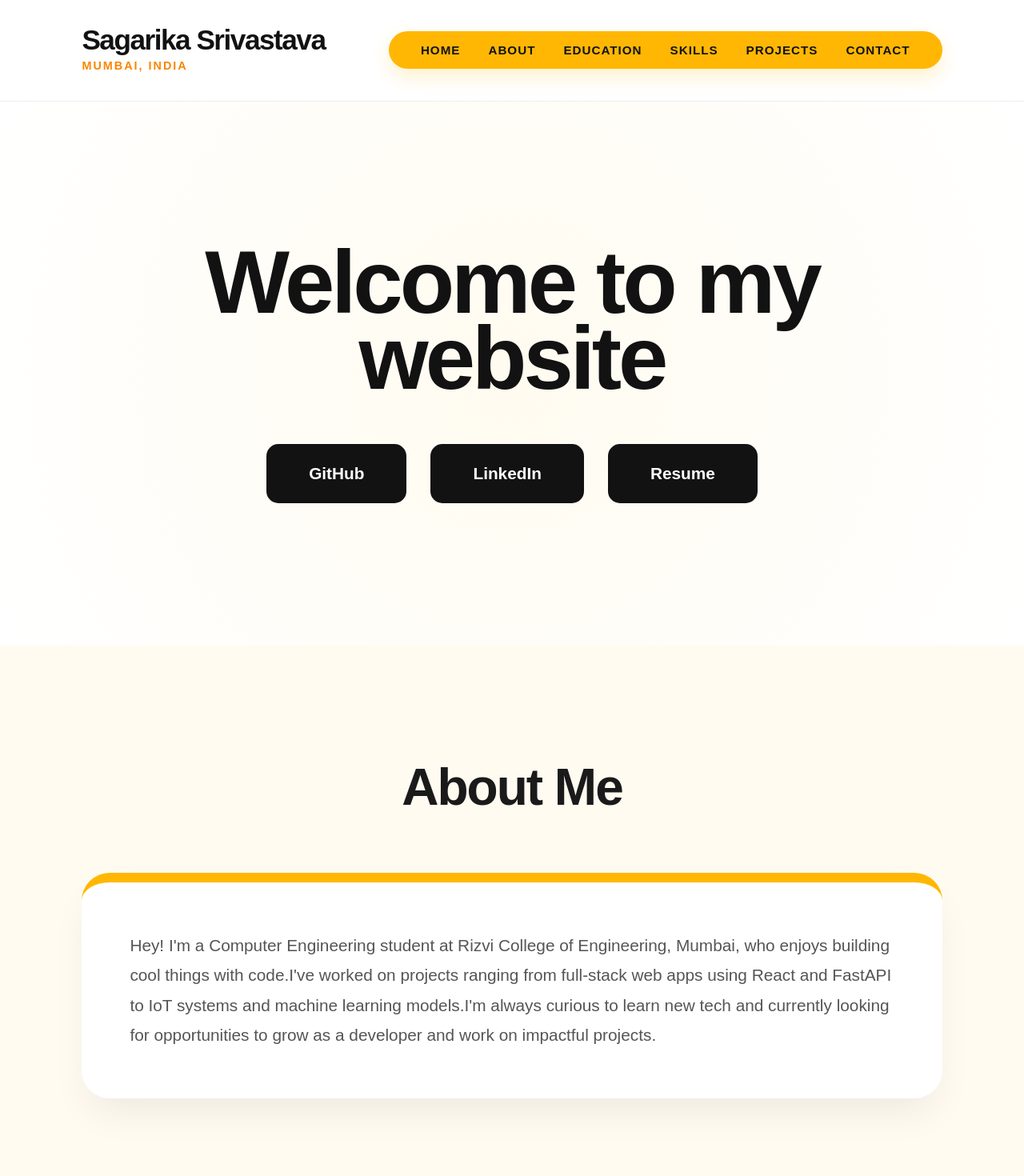
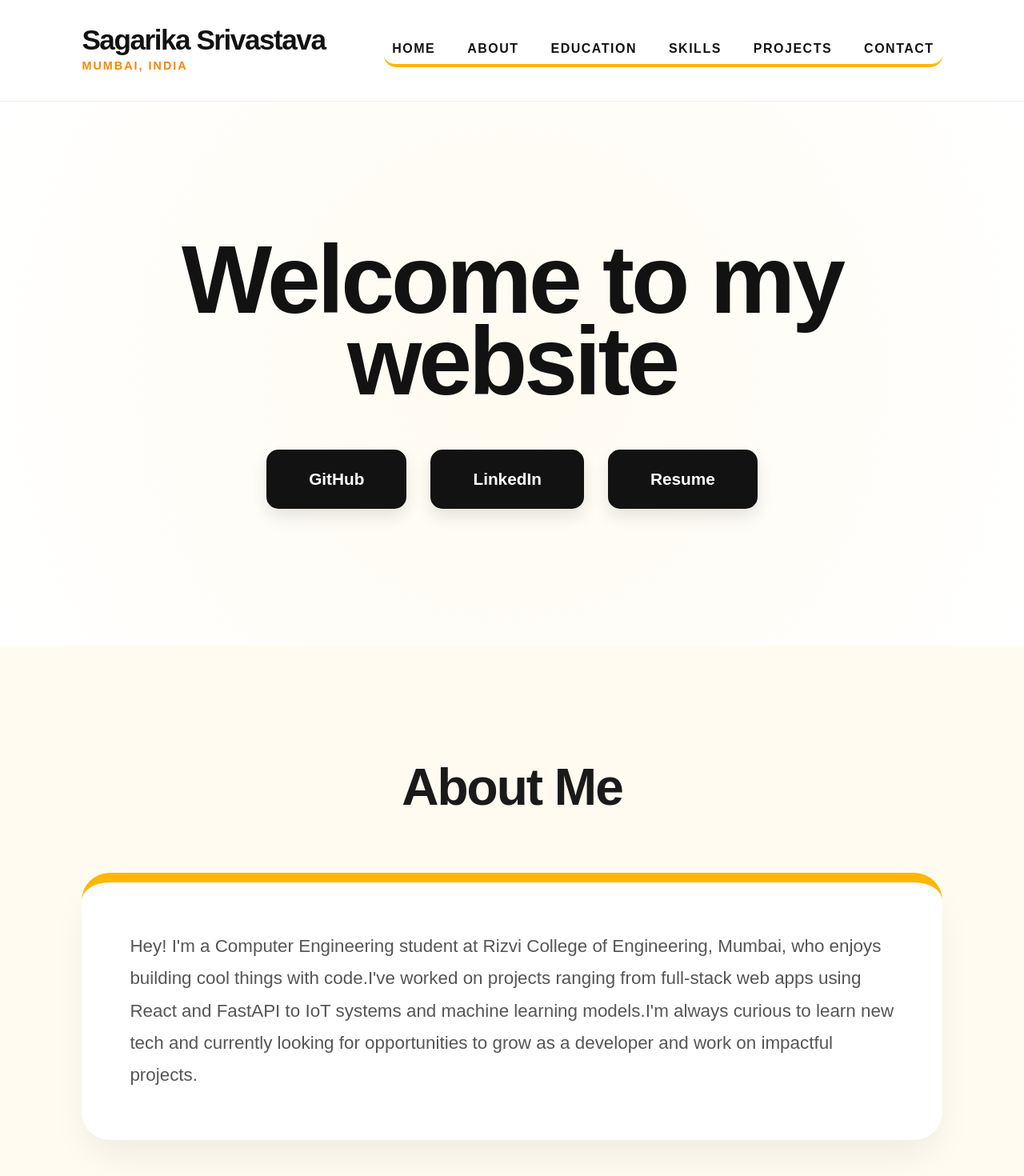
Before and after one commit to issrivastava/portfolio-gemini-version, a React (Create React App) app: page / in a window 1280 px wide. Shown: the top 1470 px of the page at 80% size. Built offline with nearby package versions, Linux system fonts and the light colour scheme; a web font is replaced by a local one.

Commit message:
Redesign: Updated layout to modern bento-style CSS

```diff
--- a/src/App.css
+++ b/src/App.css
@@ -18,7 +18,7 @@
   padding: 0;
   box-sizing: border-box;
   font-family: 'Glacial Indifference', sans-serif;
-  cursor: auto !important; /* Explicitly removed custom cursor */
+  cursor: auto !important;
 }
 
 html, body {
@@ -28,18 +28,18 @@ html, body {
   overflow-x: hidden;
 }
 
-/* --- NEW NAVIGATION DESIGN --- */
+/* --- THE CLASSY NAVIGATION BAR --- */
 .site-header {
   display: flex;
   justify-content: space-between;
   align-items: center;
   padding: 30px 8%;
   background: rgba(255, 255, 255, 0.98);
-  backdrop-filter: blur(10px);
+  backdrop-filter: blur(15px);
   position: sticky;
   top: 0;
   z-index: 1000;
-  border-bottom: 1px solid #eee;
+  border-bottom: 1px solid #f0f0f0;
 }
 
 .header-left h1 {
@@ -57,17 +57,16 @@ html, body {
   letter-spacing: 2px;
 }
 
-/* Redesigned Nav "Blob" into an elegant floating pill */
 .header-right-blob {
-  background-color: var(--accent);
-  padding: 15px 40px;
-  border-radius: 100px;
-  box-shadow: 0 10px 25px rgba(255, 183, 3, 0.2);
+  background-color: var(--white);
+  padding: 10px 10px;
+  border-radius: 15px;
+  border-bottom: 4px solid var(--accent);
 }
 
 .nav-menu {
   display: flex;
-  gap: 35px; /* Significant spacing between links */
+  gap: 40px;
   align-items: center;
 }
 
@@ -75,18 +74,33 @@ html, body {
   text-decoration: none;
   color: var(--dark);
   font-weight: 800;
-  font-size: 0.95rem;
+  font-size: 1rem;
   text-transform: uppercase;
-  letter-spacing: 1px;
-  transition: all 0.3s ease;
+  letter-spacing: 1.5px;
+  position: relative;
+  transition: color 0.3s ease;
+}
+
+.nav-menu a::after {
+  content: '';
+  position: absolute;
+  width: 0;
+  height: 3px;
+  bottom: -5px;
+  left: 0;
+  background-color: var(--accent);
+  transition: width 0.3s ease;
 }
 
 .nav-menu a:hover {
-  color: var(--white);
-  transform: translateY(-2px);
+  color: var(--accent-dark);
 }
 
-/* --- HERO SECTION (Centered & Classy) --- */
+.nav-menu a:hover::after {
+  width: 100%;
+}
+
+/* --- HERO SECTION --- */
 .hero-page {
   height: calc(100vh - 120px);
   display: flex;
@@ -98,7 +112,7 @@ html, body {
 }
 
 .welcome-text {
-  font-size: clamp(3.5rem, 12vw, 7rem); /* Extra large & Bold */
+  font-size: clamp(3.5rem, 12vw, 7.5rem);
   font-weight: 800;
   letter-spacing: -4px;
   line-height: 0.85;
@@ -123,6 +137,7 @@ html, body {
   font-size: 1.3rem;
   transition: all 0.4s cubic-bezier(0.175, 0.885, 0.32, 1.275);
   border: 3px solid var(--dark);
+  box-shadow: 0 10px 20px rgba(0,0,0,0.1);
 }
 
 .hero-btn:hover {
@@ -130,7 +145,6 @@ html, body {
   border-color: var(--accent);
   color: var(--dark);
   transform: translateY(-10px);
-  box-shadow: 0 20px 40px rgba(255, 183, 3, 0.3);
 }
 
 /* --- SECTION WRAPPERS --- */
@@ -140,9 +154,13 @@ html, body {
   justify-content: center;
 }
 
-/* Background alternating to fill empty space feel */
-#about, #skills, #contact {
+/* Alternating Backgrounds to kill empty space */
+#about, #experience, #skills, #contact {
   background-color: var(--accent-soft);
+}
+
+#education, #projects {
+  background-color: var(--white);
 }
 
 .content-inner {
@@ -158,18 +176,18 @@ html, body {
   letter-spacing: -2px;
 }
 
-/* --- UNIVERSAL CARD DESIGN --- */
+/* --- THE UNIVERSAL CARD DESIGN (12px Border) --- */
 .white-content-box,
 .education-card,
 .project-card,
 .skill-category {
   background: var(--white);
-  padding: 60px; /* High-end spaciousness */
+  padding: 60px;
   border-radius: 35px;
   border-top: var(--card-border);
   box-shadow: var(--shadow);
   margin-bottom: 50px;
-  transition: transform 0.4s ease, box-shadow 0.4s ease;
+  transition: transform 0.4s ease;
   width: 100%;
 }
 
@@ -178,24 +196,30 @@ html, body {
 .project-card:hover,
 .skill-category:hover {
   transform: translateY(-12px);
-  box-shadow: 0 40px 70px -15px rgba(0, 0, 0, 0.12);
 }
 
 /* --- CARD TYPOGRAPHY --- */
 h3 {
   font-size: 2.2rem;
   font-weight: 800;
-  margin-bottom: 25px;
+  margin-bottom: 10px;
   color: var(--dark);
 }
 
+.institution {
+  font-size: 1.4rem;
+  font-weight: 700;
+  color: var(--accent-dark);
+  margin-bottom: 20px;
+}
+
 p {
-  font-size: 1.3rem;
+  font-size: 1.4rem;
   line-height: 1.8;
   color: var(--text-secondary);
 }
 
-/* --- PROJECTS & SKILLS GRIDS --- */
+/* --- GRIDS --- */
 .projects-grid, .skills-container {
   display: grid;
   grid-template-columns: repeat(auto-fit, minmax(400px, 1fr));
@@ -238,22 +262,15 @@ p {
   font-weight: 800;
   margin: 8px;
   display: inline-block;
-  border: 2px solid transparent;
-  transition: all 0.3s ease;
+  border: 2px solid var(--accent);
 }
 
-.skill-badges span:hover {
-  border-color: var(--accent);
-  background: var(--white);
-  transform: scale(1.1);
-}
-
-/* --- EDUCATION HEADER --- */
+/* --- EDUCATION/EXPERIENCE HEADER --- */
 .education-header {
   display: flex;
   justify-content: space-between;
   align-items: center;
-  margin-bottom: 25px;
+  margin-bottom: 15px;
   flex-wrap: wrap;
 }
 
@@ -276,22 +293,6 @@ p {
   align-items: center;
 }
 
-.contact-details {
-  margin-bottom: 40px;
-  width: 100%;
-}
-
-.contact-details p {
-  font-size: 1.6rem;
-  font-weight: 800;
-  color: var(--dark);
-  padding: 20px 0;
-}
-
-.contact-details p:first-child {
-  border-bottom: 2px solid var(--accent-soft);
-}
-
 .message-btn {
   background: var(--dark) !important;
   color: var(--white) !important;
@@ -306,11 +307,12 @@ p {
   display: inline-flex;
   align-items: center;
   gap: 20px;
-  transition: all 0.4s cubic-bezier(0.175, 0.885, 0.32, 1.275);
+  transition: all 0.4s ease;
+  margin-top: 30px;
 }
 
 .message-btn::before {
-  content: "✉"; /* Elegant Envelope Symbol */
+  content: "✉";
   font-size: 2rem;
 }
 
@@ -335,25 +337,14 @@ p {
   margin: 0 25px;
   font-weight: 800;
   font-size: 1.1rem;
-  text-transform: uppercase;
 }
 
-.footer-credit {
-  margin-top: 50px;
-  font-size: 1rem;
-  opacity: 0.3;
-  letter-spacing: 3px;
-}
-
-/* --- RESPONSIVE ADJUSTMENTS --- */
+/* --- RESPONSIVE FIXES --- */
 @media (max-width: 900px) {
-  .site-header { flex-direction: column; gap: 25px; padding: 30px 5%; }
-  .header-right-blob { width: 100%; text-align: center; }
-  .nav-menu { gap: 15px; justify-content: center; }
+  .site-header { padding: 30px 5%; flex-direction: column; gap: 25px; }
+  .header-right-blob { width: 100%; border-bottom: none; border-left: 4px solid var(--accent); }
+  .nav-menu { gap: 20px; justify-content: center; flex-wrap: wrap; }
   .welcome-text { font-size: 3.5rem; letter-spacing: -1px; }
   .hero-button-container { flex-direction: column; width: 100%; }
   .hero-btn { width: 100%; }
-  .section-title { font-size: 2.8rem; }
-  .projects-grid, .skills-container { grid-template-columns: 1fr; }
-  .white-content-box, .education-card, .project-card, .skill-category { padding: 40px 25px; }
 }
--- a/src/App.js
+++ b/src/App.js
@@ -98,6 +98,24 @@ function App() {
   </div>
 </section>
 
+{/* Experience Section */}
+<section id="experience" className="content-yellow">
+  <div className="content-inner reveal">
+    <h2 className="section-title">Experience</h2>
+    <div className="white-content-box education-card">
+      <div className="education-header">
+        <h3>Machine Learning Intern</h3>
+        <span className="education-date">May 2026 — Present</span>
+      </div>
+      <p className="institution">testAIng.com · Internship</p>
+      <ul className="project-list" style={{marginTop: '20px'}}>
+        <li>Assisting in the development and optimization of ML models.</li>
+        <li>Collaborating on data preprocessing and feature engineering tasks.</li>
+      </ul>
+    </div>
+  </div>
+</section>
+
 {/* Skills Section */}
 <section id="skills" className="content-yellow">
   <div className="content-inner reveal">
@@ -108,13 +126,12 @@ function App() {
         <h4>Languages</h4>
         <div className="skill-badges">
           <span>Python</span>
+          <span>C</span>
           <span>C++</span>
           <span>C#</span>
           <span>JAVA</span>
           <span>JavaScript</span>
           <span>TypeScript</span>
-          <span>SQL</span>
-          <span>PostgreSQL</span>
           <span>LaTeX</span>
         </div>
       </div>
@@ -132,8 +149,10 @@ function App() {
 
       {/* Category: Data & AI */}
       <div className="skill-category">
-        <h4>Data Science & ML</h4>
+        <h4>DataBase & Data Science - ML</h4>
         <div className="skill-badges">
+          <span>SQL</span>
+          <span>PostgreSQL</span>
           <span>K-Means Clustering</span>
         </div>
       </div>
```
Also changed, not shown: 1 other file (tests, documents, lock files or other folders).
